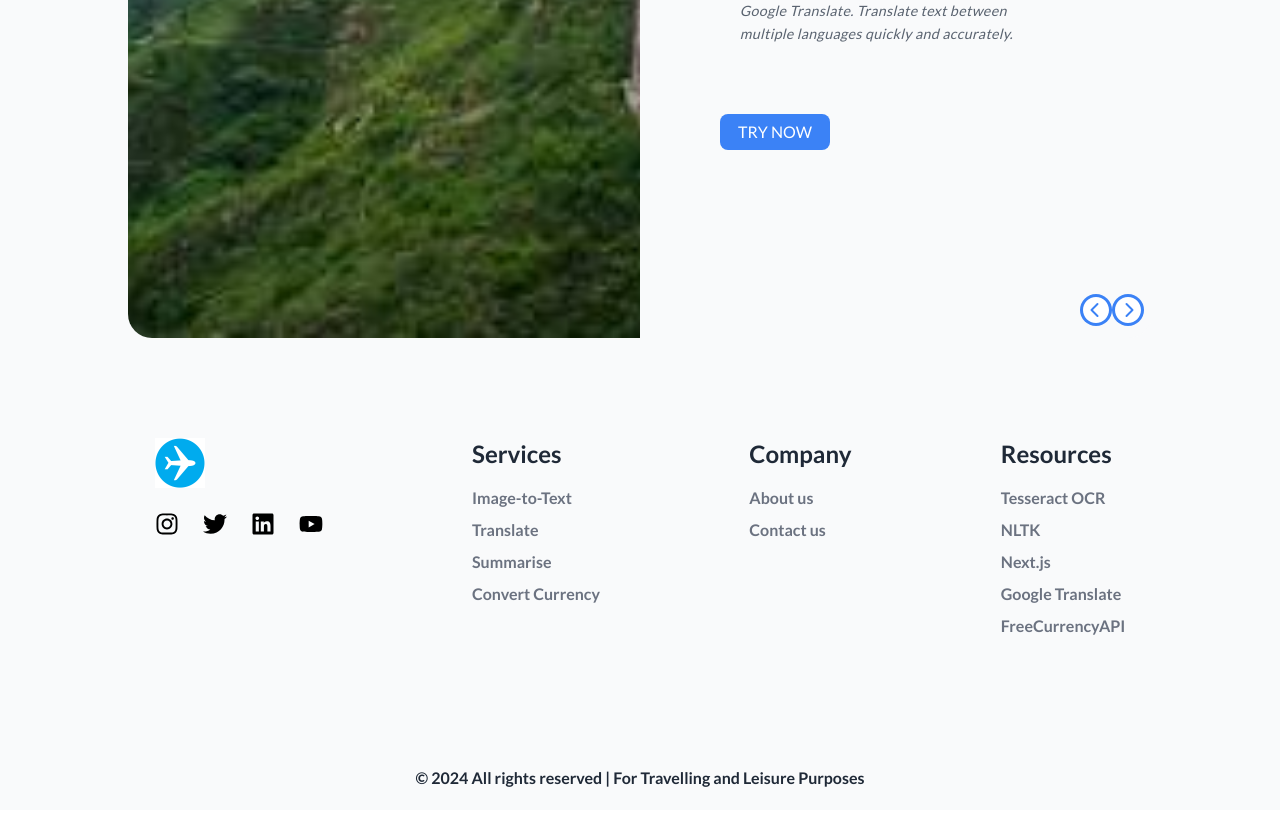
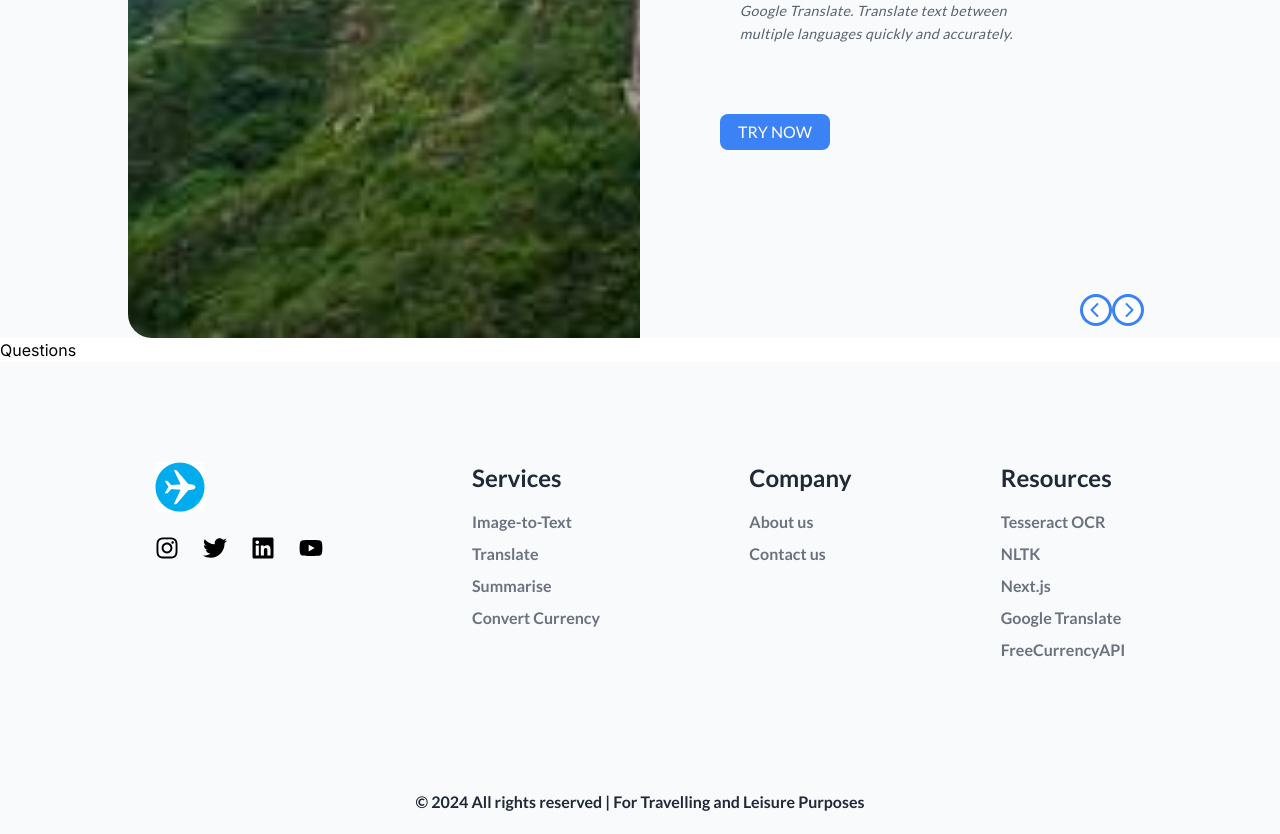
Before and after one commit to louisjoety/travel-toolkit, a Next.js app in the folder frontend/: page / in a window 1280 px wide. Shown: the part 1550-2384 px from the top of the page. Before the commit the page ends 2360 px from the top, so only its background shows below. Built offline with nearby package versions, Linux system fonts and the light colour scheme.

Commit message:
import the appropriate questions

```diff
--- /dev/null
+++ b/frontend/app/components/Questions.tsx
@@ -0,0 +1,9 @@
+import React from 'react'
+
+function Questions() {
+  return (
+    <div>Questions</div>
+  )
+}
+
+export default Questions
--- a/frontend/app/page.tsx
+++ b/frontend/app/page.tsx
@@ -8,6 +8,7 @@ import Footer from './components/Footer';
 import Hero from './components/Home/Hero';
 import Partners from './components/Home/Partners';
 import Slider from './components/Home/Slider';
+import Questions from './components/Questions';
 
 export default function Home() {
   const [menuOpen, setMenuOpen] = useState(false);
@@ -23,6 +24,7 @@ export default function Home() {
       <Hero />
       <Partners />
       <Slider />
+      <Questions />
       <Footer />
     </>
   );
```
